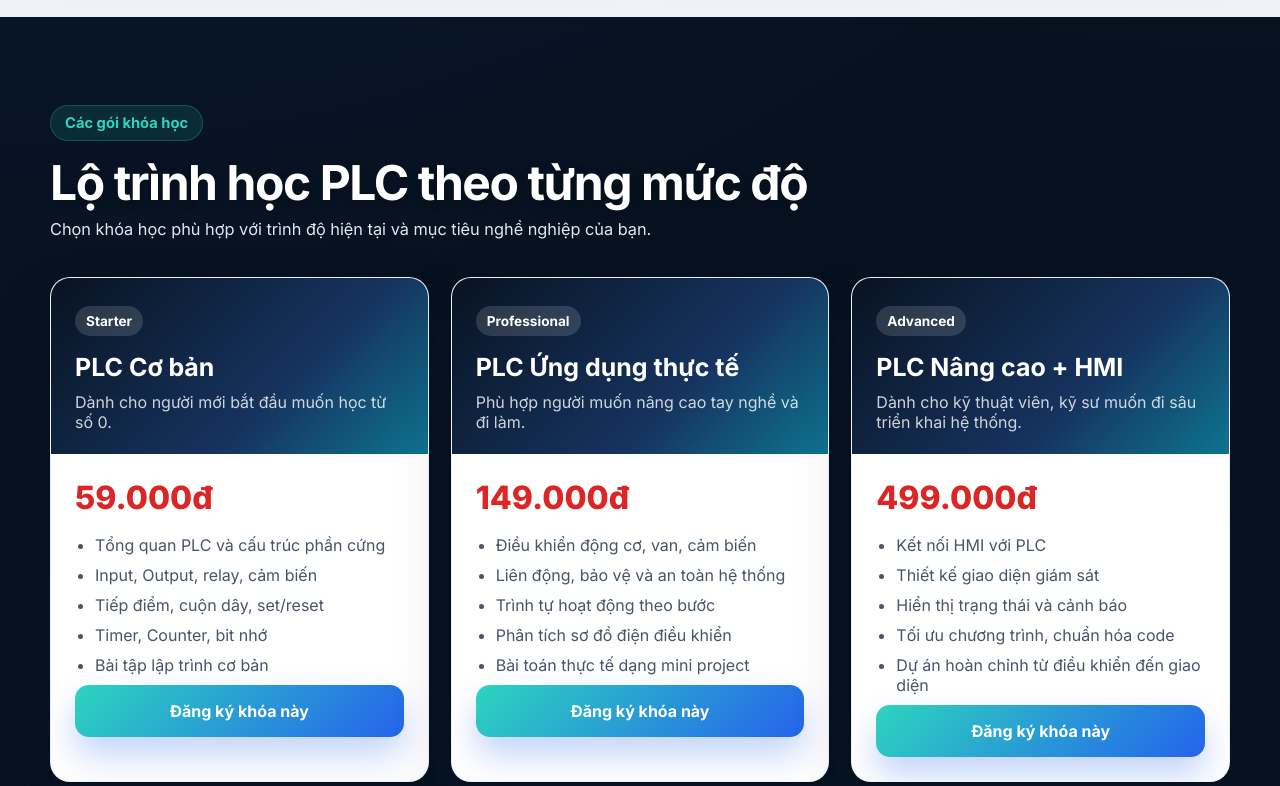
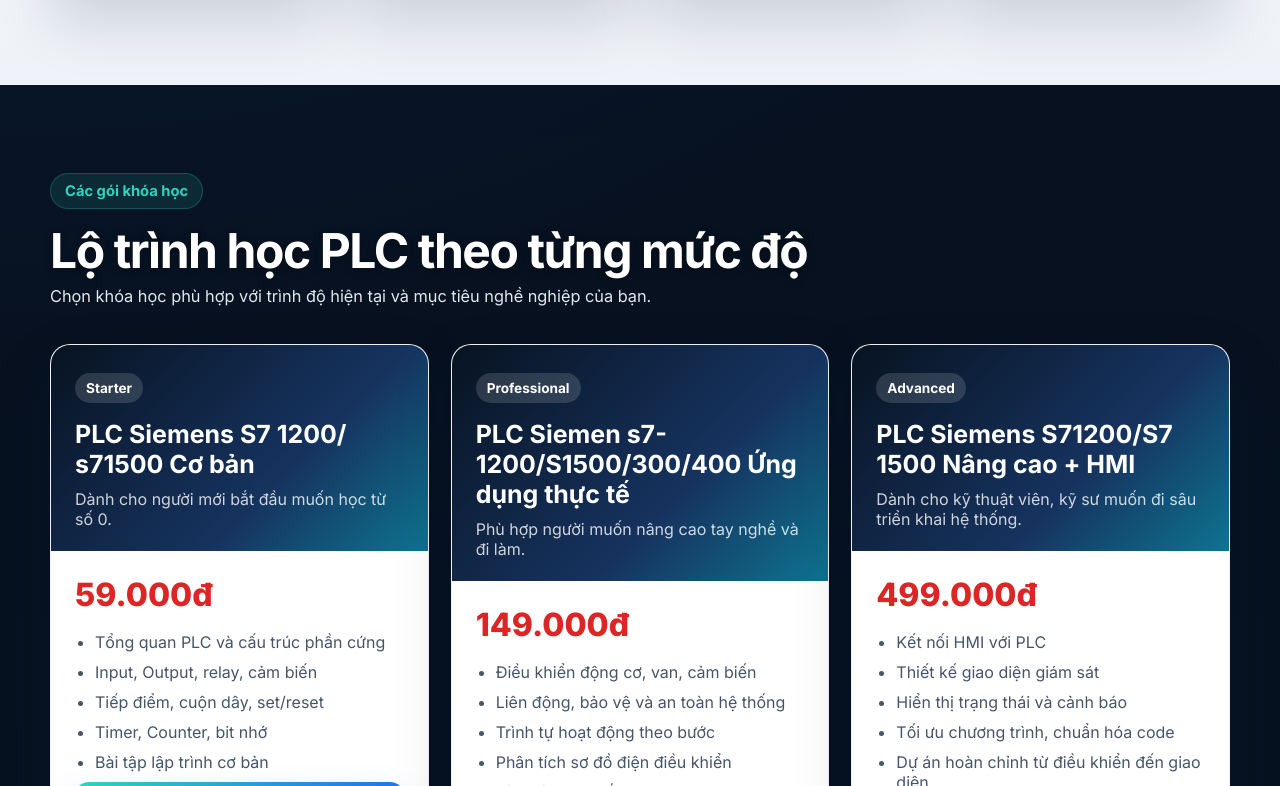
Before and after one commit to haomechatronics/haomechatronics.github.io, a plain HTML site: page index.html in a window 1280 px wide. Shown: the part 1336-2122 px from the top of the page. Drawn offline with Linux system fonts and the light colour scheme.

Commit message:
Update index.html

```diff
--- a/index.html
+++ b/index.html
@@ -3,7 +3,7 @@
 <head>
   <meta charset="UTF-8" />
   <meta name="viewport" content="width=device-width, initial-scale=1.0" />
-  <meta name="description" content="Website cung cấp khóa học PLC chuyên nghiệp của Haomechatronics với lộ trình từ cơ bản đến nâng cao, hỗ trợ đăng ký qua Facebook và Telegram." />
+  <meta name="description" content="Website cung cấp khóa học PLC Siemens chuyên nghiệp của Haomechatronics với lộ trình từ cơ bản đến nâng cao, mở rộng thêm một số dòng PLC phổ biến, hỗ trợ đăng ký qua Facebook và Telegram." />
   <title>Haomechatronics PLC Academy</title>
   <link rel="icon" type="image/jpeg" href="Images/logo.jpg" />
   <link rel="shortcut icon" href="Images/logo.jpg" />
@@ -63,7 +63,7 @@
       <div class="container hero-grid">
         <div class="hero-copy">
           <span class="eyebrow">Đào tạo PLC thực chiến</span>
-          <h1>Làm chủ PLC từ nền tảng đến ứng dụng công nghiệp thực tế</h1>
+          <h1>Làm chủ PLC Siemens từ nền tảng đến ứng dụng công nghiệp thực tế</h1>
           <p class="hero-text">
             Khóa học dành cho sinh viên, kỹ thuật viên và kỹ sư muốn học chắc bản chất PLC,
             lập trình Ladder, xử lý tín hiệu vào ra, kết nối HMI và triển khai bài toán điều khiển ngoài thực tế.
@@ -146,7 +146,7 @@
           <article class="course-card">
             <div class="course-top">
               <span class="course-level">Starter</span>
-              <h3>PLC Cơ bản</h3>
+              <h3>PLC Siemens S7 1200/ s71500 Cơ bản</h3>
               <p>Dành cho người mới bắt đầu muốn học từ số 0.</p>
             </div>
             <div class="course-body">
@@ -165,7 +165,7 @@
           <article class="course-card">
             <div class="course-top">
               <span class="course-level">Professional</span>
-              <h3>PLC Ứng dụng thực tế</h3>
+              <h3>PLC Siemen s7-1200/S1500/300/400 Ứng dụng thực tế</h3>
               <p>Phù hợp người muốn nâng cao tay nghề và đi làm.</p>
             </div>
             <div class="course-body">
@@ -184,7 +184,7 @@
           <article class="course-card">
             <div class="course-top">
               <span class="course-level">Advanced</span>
-              <h3>PLC Nâng cao + HMI</h3>
+              <h3>PLC Siemens S71200/S7 1500 Nâng cao + HMI</h3>
               <p>Dành cho kỹ thuật viên, kỹ sư muốn đi sâu triển khai hệ thống.</p>
             </div>
             <div class="course-body">
```
